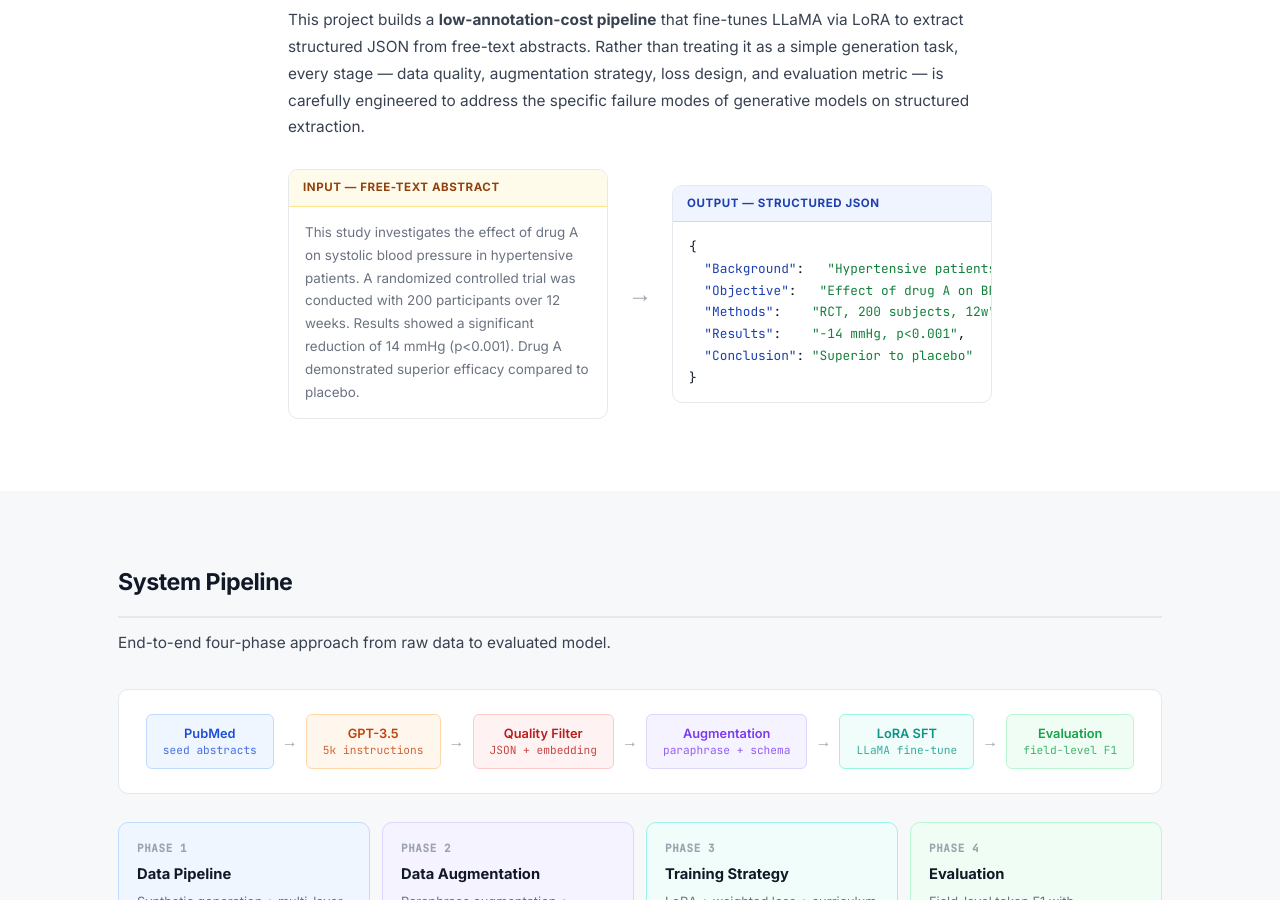
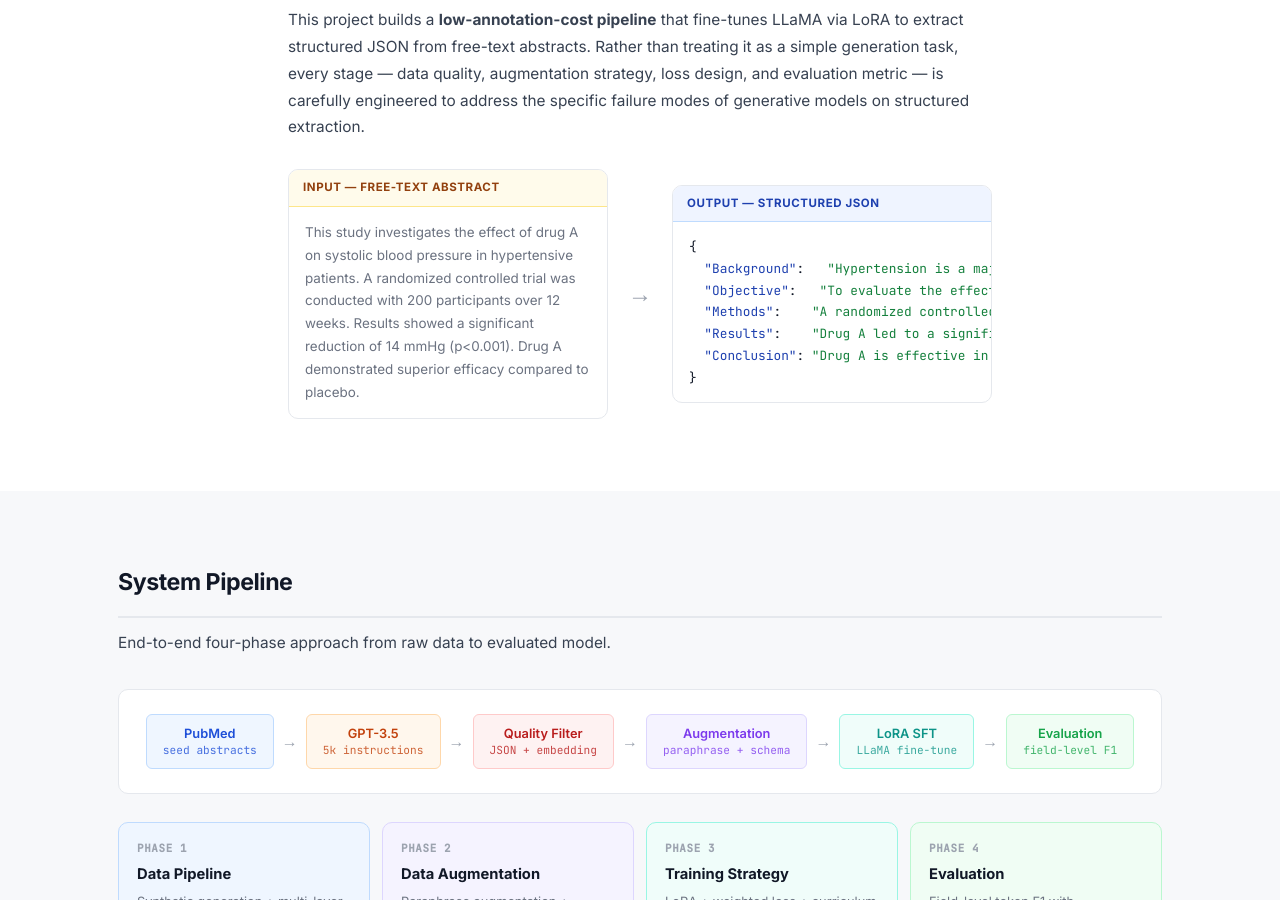
Before and after one commit to qihaoqian/qihaoqian.github.io, a Jekyll site: the page projects/medical-paper-abstract-structure/index.html, which Jekyll copies as it is, in a window 1280 px wide and 900 px high, scrolled down 755 px. Built offline with Jekyll 4.4.1, drawn with Linux system fonts in a browser that asks for light colours.

Commit message:
modify demo

```diff
--- a/projects/medical-paper-abstract-structure/index.html
+++ b/projects/medical-paper-abstract-structure/index.html
@@ -79,11 +79,11 @@
       <div class="schema-output">
         <div class="schema-label">Output — Structured JSON</div>
         <pre class="schema-code">{
-  <span class="json-key">"Background"</span>:   <span class="json-val">"Hypertensive patients..."</span>,
-  <span class="json-key">"Objective"</span>:   <span class="json-val">"Effect of drug A on BP"</span>,
-  <span class="json-key">"Methods"</span>:    <span class="json-val">"RCT, 200 subjects, 12w"</span>,
-  <span class="json-key">"Results"</span>:    <span class="json-val">"−14 mmHg, p&lt;0.001"</span>,
-  <span class="json-key">"Conclusion"</span>: <span class="json-val">"Superior to placebo"</span>
+  <span class="json-key">"Background"</span>:   <span class="json-val">"Hypertension is a major risk factor for cardiovascular disease, and effective treatments are needed to reduce systolic blood pressure."</span>,
+  <span class="json-key">"Objective"</span>:   <span class="json-val">"To evaluate the effect of drug A on systolic blood pressure in hypertensive patients."</span>,
+  <span class="json-key">"Methods"</span>:    <span class="json-val">"A randomized controlled trial was conducted with 200 participants over 12 weeks."</span>,
+  <span class="json-key">"Results"</span>:    <span class="json-val">"Drug A led to a significant reduction in systolic blood pressure of 14 mmHg (p&lt;0.001) and showed superior efficacy compared to placebo."</span>,
+  <span class="json-key">"Conclusion"</span>: <span class="json-val">"Drug A is effective in reducing systolic blood pressure in hypertensive patients and performs better than placebo."</span>
 }</pre>
       </div>
     </div>
```
